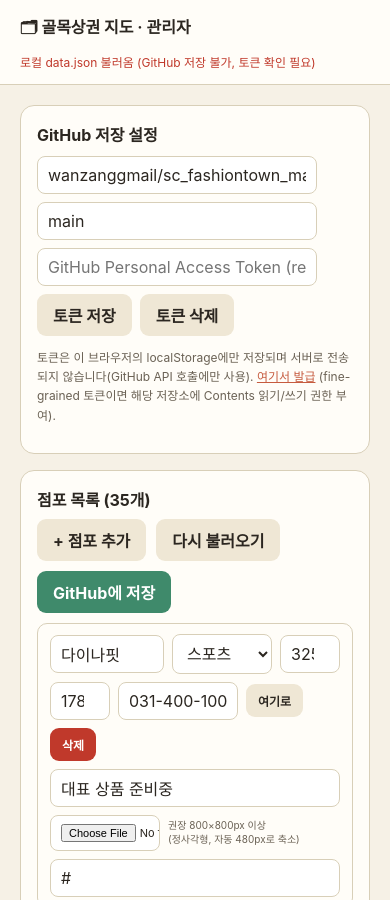
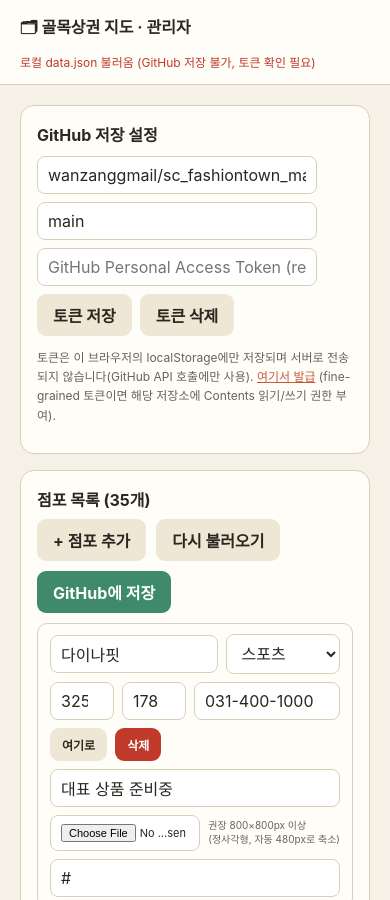
Before and after one commit to wanzanggmail/sc_fashiontown_map, a plain HTML site: page admin.html in a window 390 px wide. Shown: the top 900 px of the page. Drawn offline with Linux system fonts and the light colour scheme; no server answers.

Commit message:
Widen cramped fields in the store card layout
Phone, category, X/Y, and Naver URL were fixed too narrow and got
clipped. Switched them to flexible min-widths, gave the description
and image cells more room, and dropped number-input spinner arrows to
reclaim space.

Co-Authored-By: Claude Sonnet 5 <noreply@anthropic.com>

```diff
--- a/admin.html
+++ b/admin.html
@@ -57,23 +57,26 @@
     position:absolute;top:8px;left:8px;background:rgba(43,38,32,.75);color:#fff;font-size:11px;
     padding:3px 8px;border-radius:6px;pointer-events:none;display:none;
   }
-  .img-cell{display:flex;align-items:center;gap:8px;}
+  .img-cell{display:flex;align-items:center;gap:8px;flex:1.4;min-width:220px;}
   .img-cell img.thumb{width:40px;height:40px;object-fit:cover;border-radius:8px;border:1px solid var(--line);flex:none;}
-  .img-cell input[type=file]{font-size:11px;width:110px;}
-  .img-cell .hint{font-size:10px;line-height:1.35;color:var(--ink-soft);}
+  .img-cell input[type=file]{font-size:11px;flex:1;min-width:110px;}
+  .img-cell .hint{font-size:10px;line-height:1.35;color:var(--ink-soft);flex:none;}
 
   .store-card{border:1px solid var(--line);border-radius:10px;padding:10px 12px;margin-bottom:10px;background:#fffdf8;}
   .store-card.target{outline:2px solid var(--accent);}
   .store-line{display:flex;gap:8px;align-items:center;flex-wrap:wrap;}
   .store-line + .store-line{margin-top:8px;}
-  .store-line .f-name{flex:1.3;min-width:110px;}
-  .store-line .f-cat{flex:none;width:100px;}
-  .store-line .f-x, .store-line .f-y{flex:none;width:60px;}
-  .store-line .f-phone{flex:none;width:120px;}
-  .store-line .f-desc{flex:1.6;min-width:140px;}
-  .store-line .f-naver{flex:1;min-width:120px;}
-  .store-line .btn-ghost, .store-line .btn-danger{flex:none;padding:8px 12px;font-size:12px;}
-  .store-line input, .store-line select{width:100%;}
+  .store-line .f-name{flex:1.6;min-width:150px;}
+  .store-line .f-cat{flex:1;min-width:100px;}
+  .store-line .f-x, .store-line .f-y{flex:none;width:64px;}
+  .store-line .f-phone{flex:1;min-width:130px;}
+  .store-line .f-desc{flex:2;min-width:200px;}
+  .store-line .f-naver{flex:1.4;min-width:160px;}
+  .store-line .btn-ghost, .store-line .btn-danger{flex:none;padding:8px 12px;font-size:12px;white-space:nowrap;}
+  .store-line input, .store-line select{width:100%;box-sizing:border-box;}
+  .store-line input[type=number]{-moz-appearance:textfield;}
+  .store-line input[type=number]::-webkit-inner-spin-button,
+  .store-line input[type=number]::-webkit-outer-spin-button{margin:0;}
 </style>
 </head>
 <body>
```
